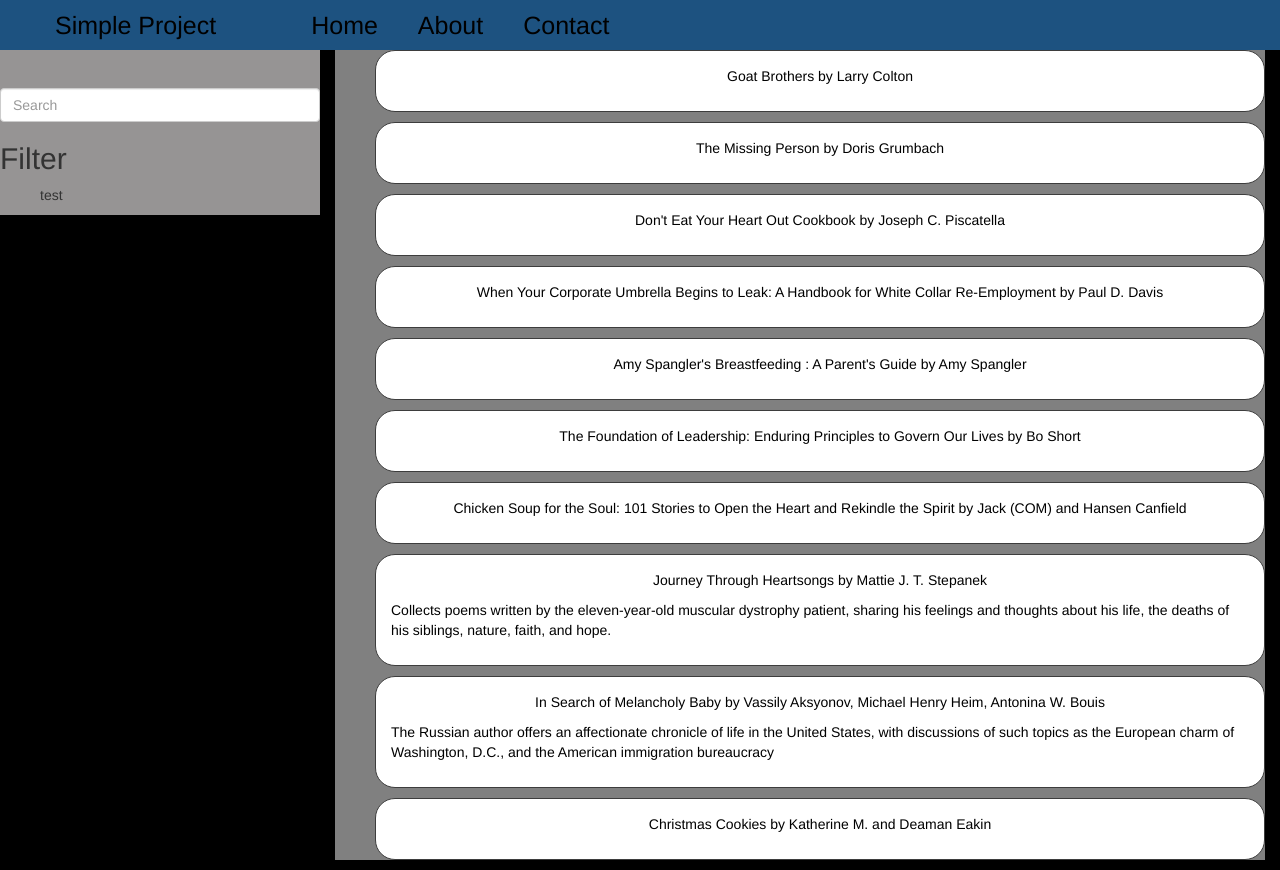
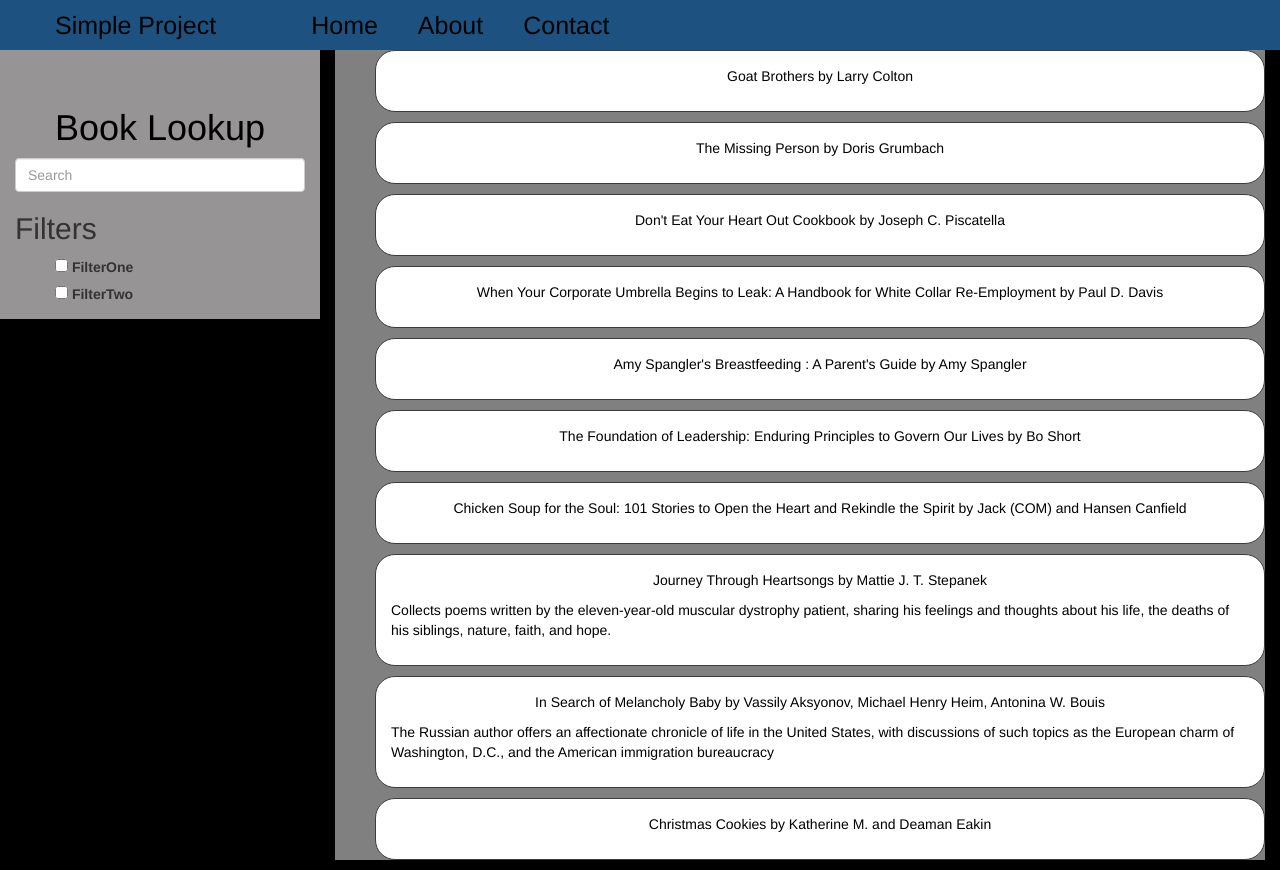
Before and after one commit to kcmurray1/learning-databases, a Flask app: page / in a window 1280 px wide. Run offline with Flask 3, Linux system fonts and the light colour scheme; data comes from the database, SQL or seed files in the repository; some libraries are stand-ins or nearby versions.

Commit message:
Commenced work on searchbar feature

```diff
--- /dev/null
+++ b/full-text-search-webpage/app/frontend/static/styles/searchbar.css
@@ -0,0 +1,12 @@
+.search-container {
+    float: left;
+}
+
+.search-button {
+    float: right;
+}
+
+.search-container h1 {
+    color: black;
+    text-align: center;
+}
--- a/full-text-search-webpage/app/frontend/templates/index.html
+++ b/full-text-search-webpage/app/frontend/templates/index.html
@@ -3,6 +3,7 @@
 {% block title%}Home{% endblock%}
 {% block styles %}
 <link rel="stylesheet" type="text/css" href="{{ url_for('static', filename='styles/book.css') }}">
+<link rel="stylesheet" type="text/css" href="{{ url_for('static', filename='styles/searchbar.css') }}">
 {%endblock%}
 
 {%block scripts%}
@@ -12,21 +13,25 @@
 {%endblock%}
 {% block content %}
  <div class="col-sm-3 search-container">
-    <div class="row content">
-      <div class="side-nav">
+  <form action="/database/filter" method="get">
       <div class="container-searchbar">
-          <input type="search" class="form-control" placeholder="Search">
+        <h1>Book Lookup</h1>
+        <input type="search" class="form-control" id="search-bar" name="query" placeholder="Search">
       </div>
       <div class="container-filter">
-          <h2>Filter</h2>
+        <h2>Filters</h2>
         <ul filter-list>
           <li class="filter-item">
-              <p>test</p>
+            <input type="checkbox" id="f1" name="idk-man" value="Filter1">
+            <label for="f1">FilterOne</label><br>
+          </li>
+          <li class="filter-item">
+            <input type="checkbox" id="f1" name="who" value="Filter2">
+            <label for="f1">FilterTwo</label>
           </li>
         </ul>
       </div>
-      </div>
-    </div>
+    </form>
   </div>
 
   <div class="col-sm-9 container-fluid book-container">
--- a/full-text-search-webpage/app/views.py
+++ b/full-text-search-webpage/app/views.py
@@ -1,4 +1,4 @@
-from flask import Blueprint, render_template
+from flask import Blueprint, render_template, request, redirect
 from app.database.database import BookDatabase
 
 views = Blueprint('views', __name__,  template_folder="../app/frontend/templates")
@@ -21,3 +21,10 @@
     with BookDatabase("app/database/books_final.db") as db:
         book_data["data"] = db.get_books()
     return book_data
+
+@views.route('/database/filter')
+def filtered():
+    search_term = request.args.get("query")
+    for value in request.args.values():
+        print(value)
+    return redirect("/")
```
Also changed, not shown: full-text-search-webpage/app/database/search_statements.py (+7 -0 lines). Lines whose indentation alone changed are shown as unchanged.
